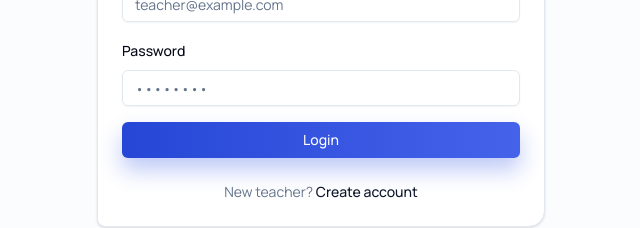
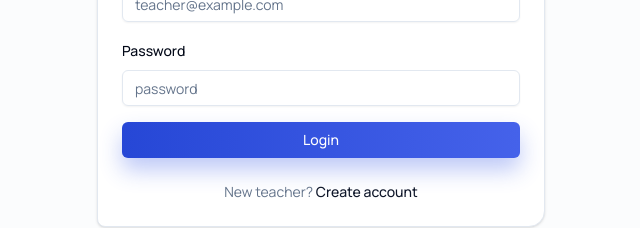
Before and after one commit to prawesh-12/quiz-platform, a React (Vite) app in the folder client/: page /login in a window 1280 px wide. Shown: the part 355-583 px from the top of the page, without its empty margins (319-959 px from the left). Built offline with nearby package versions, Linux system fonts and the light colour scheme; no server answers.

Commit message:
fixes: login page

```diff
--- a/client/src/pages/auth/LoginPage.jsx
+++ b/client/src/pages/auth/LoginPage.jsx
@@ -1,6 +1,5 @@
 import { useState } from "react";
 import { zodResolver } from "@hookform/resolvers/zod";
-import { ArrowLeft } from "lucide-react";
 import { useForm } from "react-hook-form";
 import { Link, useNavigate } from "react-router-dom";
 import { z } from "zod";
@@ -74,7 +73,7 @@ export default function LoginPage() {
                   <FormItem>
                     <FormLabel>Password</FormLabel>
                     <FormControl>
-                      <Input type="password" placeholder="••••••••" autoComplete="current-password" {...field} />
+                      <Input type="password" placeholder="password" autoComplete="current-password" {...field} />
                     </FormControl>
                     <FormMessage />
                   </FormItem>
```
